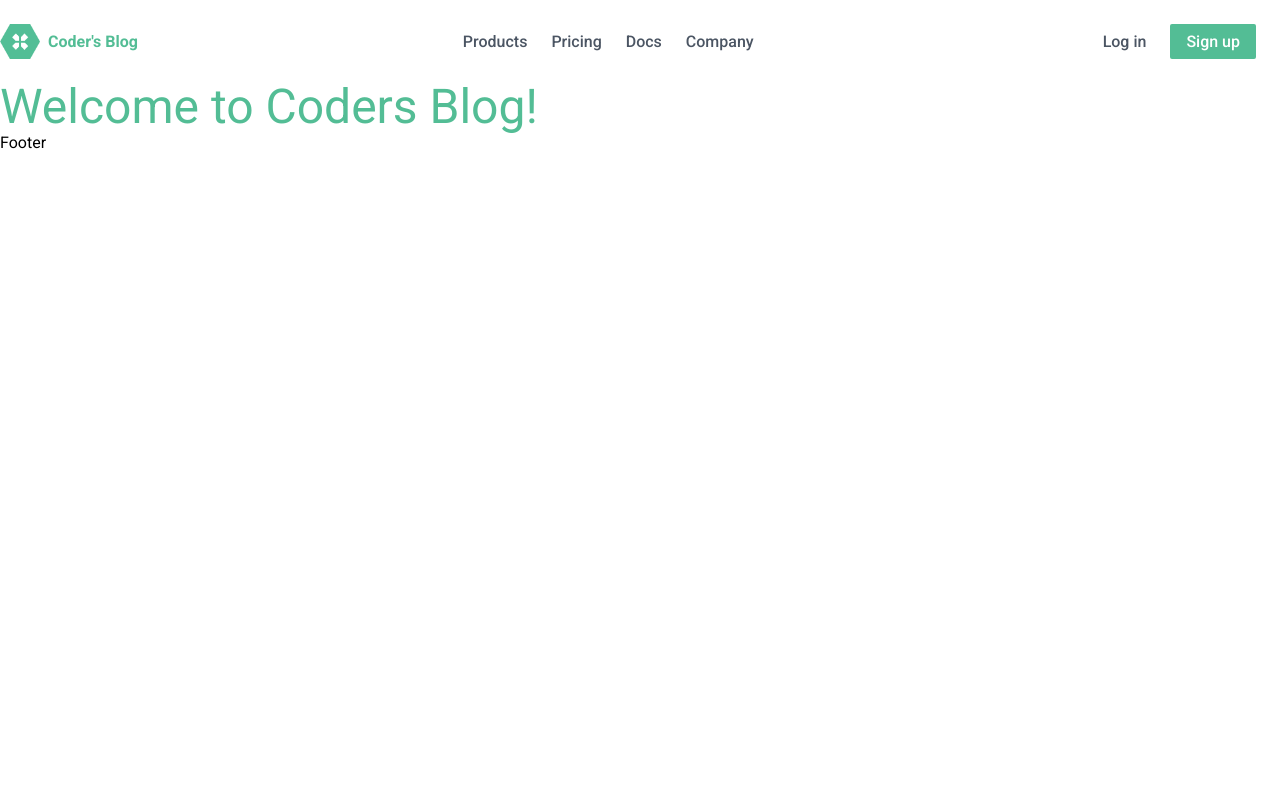
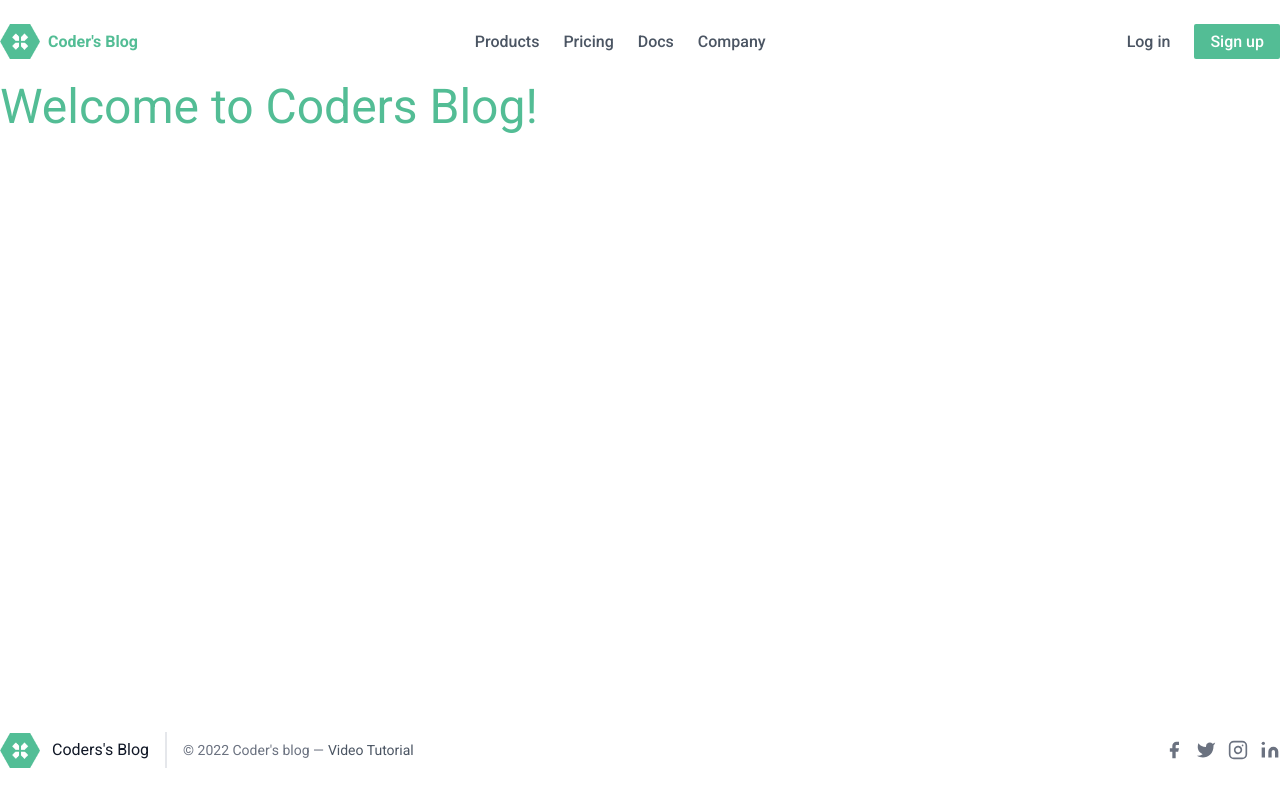
Before and after one commit to necelentano/nextjs-coders-blog, a Next.js app: page / in a window 1280 px wide. Built offline with nearby package versions, Linux system fonts and the light colour scheme.

Commit message:
Added Footer Component & Small Fix in Navbar

```diff
--- a/components/Footer.tsx
+++ b/components/Footer.tsx
@@ -1,5 +1,87 @@
+import Image from "next/image";
+import Link from "next/link";
+
 const Footer = () => {
-  return <footer>Footer</footer>;
+  return (
+    <footer className="text-gray-600 mt-12 fixed bottom-0 left-0 bg-white w-full">
+      <div className="container mx-auto flex items-center flex-col sm:flex-row py-8">
+        <Link href="/">
+          <div className="flex justify-center items-center md:justify-start text-gray-900">
+            <Image src="/logo.png" alt="Next JS Logo" width={40} height={35} />
+            <span className="ml-3 text-md">Coders&apos;s Blog</span>
+          </div>
+        </Link>
+        <p className="text-sm text-gray-500 sm:ml-4 sm:pl-4 sm:border-l-2 sm:border-gray-200 sm:py-2 sm:mt-0 mt-4">
+          © 2022 Coder&apos;s blog —
+          <a
+            href="https://www.youtube.com/watch?v=JEwokvSQK4o"
+            className="text-gray-600 ml-1"
+            rel="noopener noreferrer"
+            target="_blank"
+          >
+            Video Tutorial
+          </a>
+        </p>
+        <span className="inline-flex sm:ml-auto sm:mt-0 mt-4 justify-center sm:justify-start">
+          <a className="text-gray-500">
+            <svg
+              fill="currentColor"
+              strokeLinecap="round"
+              strokeLinejoin="round"
+              strokeWidth="2"
+              className="w-5 h-5"
+              viewBox="0 0 24 24"
+            >
+              <path d="M18 2h-3a5 5 0 00-5 5v3H7v4h3v8h4v-8h3l1-4h-4V7a1 1 0 011-1h3z"></path>
+            </svg>
+          </a>
+          <a className="ml-3 text-gray-500">
+            <svg
+              fill="currentColor"
+              strokeLinecap="round"
+              strokeLinejoin="round"
+              strokeWidth="2"
+              className="w-5 h-5"
+              viewBox="0 0 24 24"
+            >
+              <path d="M23 3a10.9 10.9 0 01-3.14 1.53 4.48 4.48 0 00-7.86 3v1A10.66 10.66 0 013 4s-4 9 5 13a11.64 11.64 0 01-7 2c9 5 20 0 20-11.5a4.5 4.5 0 00-.08-.83A7.72 7.72 0 0023 3z"></path>
+            </svg>
+          </a>
+          <a className="ml-3 text-gray-500">
+            <svg
+              fill="none"
+              stroke="currentColor"
+              strokeLinecap="round"
+              strokeLinejoin="round"
+              strokeWidth="2"
+              className="w-5 h-5"
+              viewBox="0 0 24 24"
+            >
+              <rect width="20" height="20" x="2" y="2" rx="5" ry="5"></rect>
+              <path d="M16 11.37A4 4 0 1112.63 8 4 4 0 0116 11.37zm1.5-4.87h.01"></path>
+            </svg>
+          </a>
+          <a className="ml-3 text-gray-500">
+            <svg
+              fill="currentColor"
+              stroke="currentColor"
+              strokeLinecap="round"
+              strokeLinejoin="round"
+              strokeWidth="0"
+              className="w-5 h-5"
+              viewBox="0 0 24 24"
+            >
+              <path
+                stroke="none"
+                d="M16 8a6 6 0 016 6v7h-4v-7a2 2 0 00-2-2 2 2 0 00-2 2v7h-4v-7a6 6 0 016-6zM2 9h4v12H2z"
+              ></path>
+              <circle cx="4" cy="4" r="2" stroke="none"></circle>
+            </svg>
+          </a>
+        </span>
+      </div>
+    </footer>
+  );
 };
 
 export default Footer;
--- a/components/Navbar.tsx
+++ b/components/Navbar.tsx
@@ -30,7 +30,7 @@
             Log in
           </a>
         </li>
-        <li className="mr-6 font-medium  text-gray-600">
+        <li className="font-medium  text-gray-600">
           <a
             href="#"
             className="bg-primary py-2 px-4 rounded-sm text-white hover:bg-primary-dark transition-all"
```
